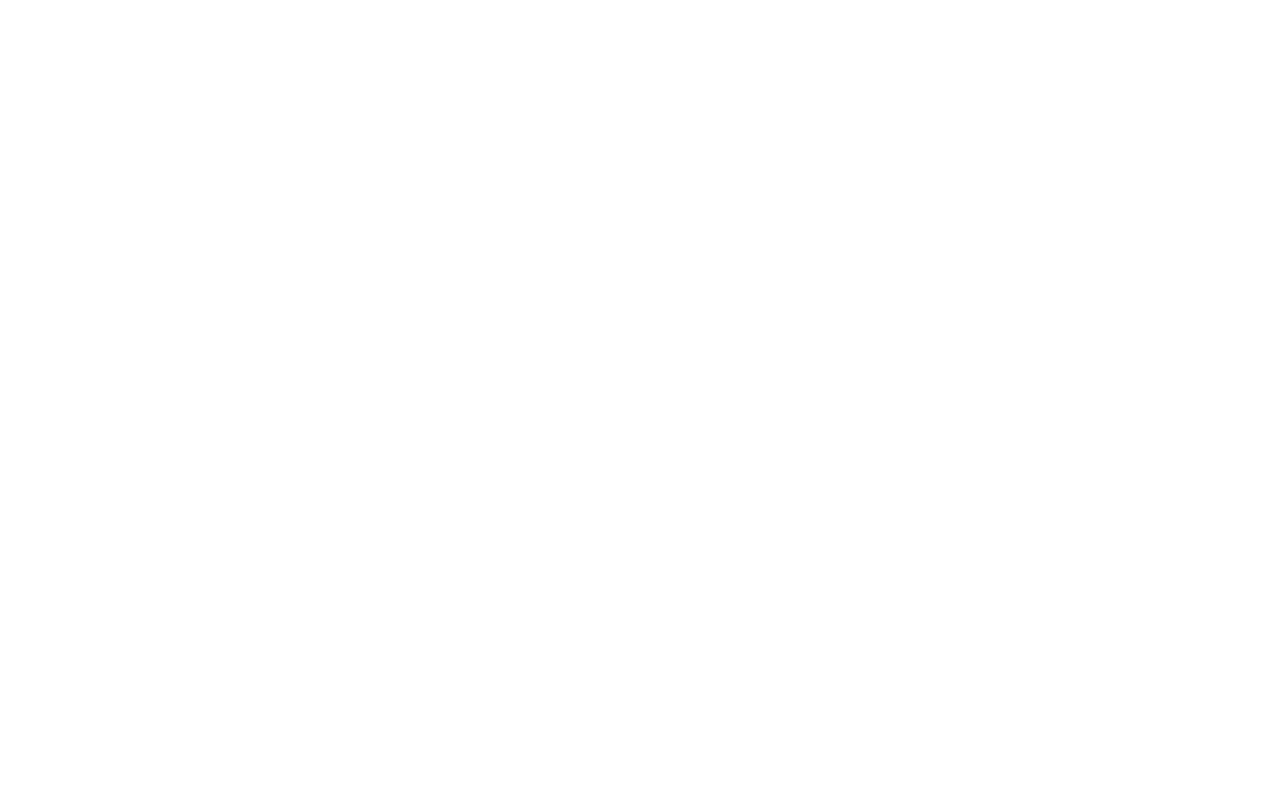
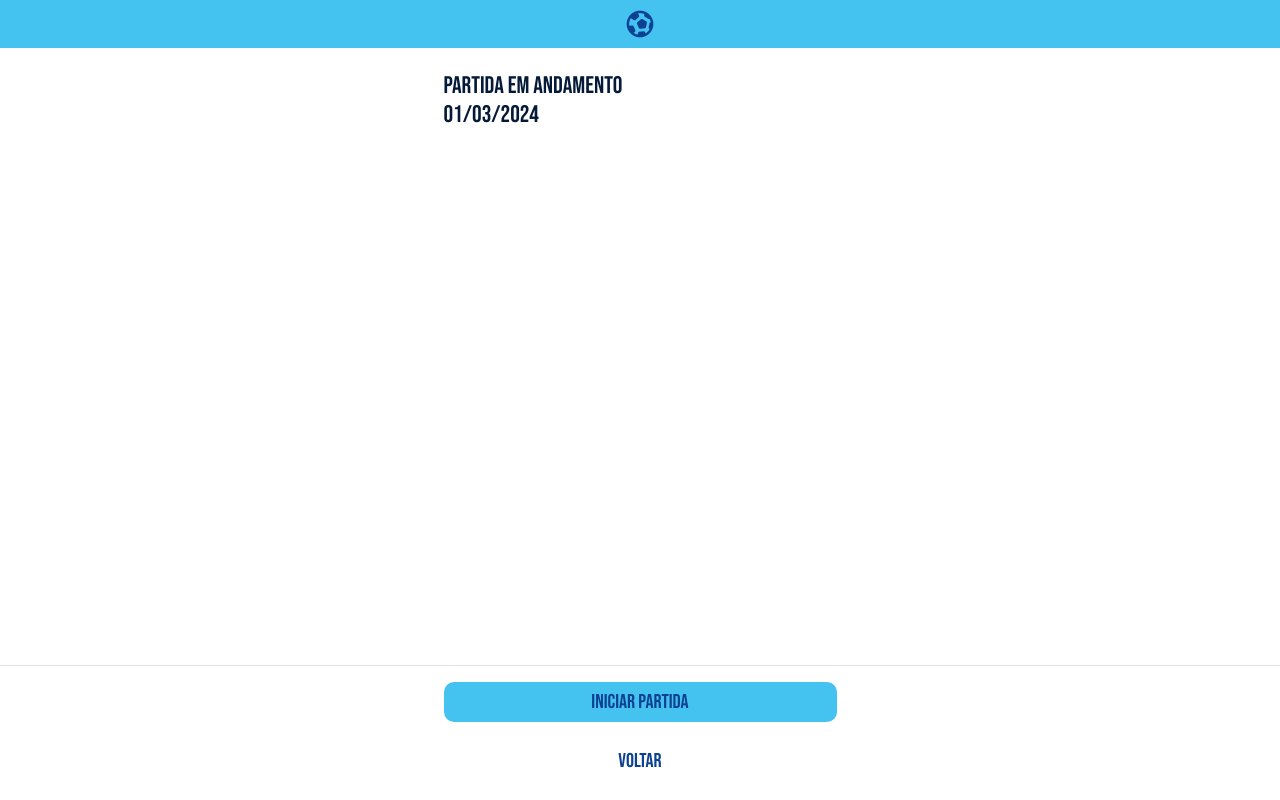
Before and after one commit to marcosvbs/players-stats-counter, a React (Vite) app: page /match-in-progress in a window 1280 px wide. Before the commit this address had no page. Built offline with nearby package versions, Linux system fonts and the light colour scheme.

Commit message:
add PlaterRanking context

```diff
--- a/src/Router/Router.tsx
+++ b/src/Router/Router.tsx
@@ -1,12 +1,14 @@
 import { Route, Routes } from "react-router-dom";
 import { Home } from "../pages/Home";
 import { AddPlayers } from "../pages/AddPlayers";
+import { MatchInProgress } from "../pages/MatchInProgress";
 
 export function Router() {
   return (
     <Routes>
       <Route path={"/"} element={<Home />} />
       <Route path={"/add-players"} element={<AddPlayers />} />
+      <Route path={"/match-in-progress"} element={<MatchInProgress />} />
     </Routes>
   );
 }
--- a/src/pages/AddPlayers/index.tsx
+++ b/src/pages/AddPlayers/index.tsx
@@ -1,6 +1,6 @@
 import { useState } from "react";
 import { Header } from "../../components/Header";
-import { AddPlayersContainer, MatchControllerContainer } from "./styles";
+import { AddPlayersContainer, MatchController } from "./styles";
 import { Link } from "react-router-dom";
 
 interface Player {
@@ -87,16 +87,17 @@ export function AddPlayers() {
           </div>
         </div>
 
-        <MatchControllerContainer>
+        <MatchController>
           <div>
             <button className={"startMatchButton"}>
-              <Link to={"/"}>Iniciar partida</Link>
+              <Link to={"/match-in-progress"}>Iniciar partida</Link>
             </button>
+
             <Link className={"backLink"} to={"/"}>
               Voltar
             </Link>
           </div>
-        </MatchControllerContainer>
+        </MatchController>
       </AddPlayersContainer>
     </>
   );
--- a/src/pages/AddPlayers/styles.ts
+++ b/src/pages/AddPlayers/styles.ts
@@ -81,7 +81,7 @@ export const AddPlayersContainer = styled.div`
   }
 `;
 
-export const MatchControllerContainer = styled.div`
+export const MatchController = styled.div`
   width: 100%;
 
   display: flex;
@@ -108,10 +108,8 @@ export const MatchControllerContainer = styled.div`
 
     .startMatchButton {
       width: 100%;
-      padding: 0.5rem 1rem;
 
       background: ${(props) => props.theme["blue-400"]};
-
       border-radius: 10px;
       border: none;
 
@@ -122,7 +120,14 @@ export const MatchControllerContainer = styled.div`
       }
 
       a {
+        display: flex;
+        justify-content: center;
+
+        width: 100%;
+        padding: 0.5rem 1rem;
+
         color: ${(props) => props.theme["blue-600"]};
+
         text-decoration: none;
       }
     }
--- /dev/null
+++ b/src/pages/MatchInProgress/index.tsx
@@ -0,0 +1,31 @@
+import { Link } from "react-router-dom";
+import { Header } from "../../components/Header";
+import { MatchInProgressContainer } from "./styles";
+import { MatchController } from "../AddPlayers/styles";
+
+export function MatchInProgress() {
+  const todayDate = new Date().toLocaleDateString("pt-br");
+
+  return (
+    <>
+      <Header />
+      <MatchInProgressContainer>
+        <h3>
+          Partida em andamento <br />
+          {todayDate}
+        </h3>
+
+        <MatchController>
+          <div>
+            <button className={"startMatchButton"}>
+              <Link to={"/match-in-progress"}>Iniciar partida</Link>
+            </button>
+            <Link className={"backLink"} to={"/add-players"}>
+              Voltar
+            </Link>
+          </div>
+        </MatchController>
+      </MatchInProgressContainer>
+    </>
+  );
+}
--- /dev/null
+++ b/src/pages/MatchInProgress/styles.ts
@@ -0,0 +1,75 @@
+import styled from "styled-components";
+
+export const MatchInProgressContainer = styled.div`
+  margin: 0 auto;
+  padding: 1.5rem 1rem;
+  max-width: 425px;
+
+  h3 {
+    margin-bottom: 1rem;
+  }
+`;
+
+export const MatchControllerContainer = styled.div`
+  width: 100%;
+
+  display: flex;
+  flex-direction: column;
+  align-items: center;
+  gap: 0.5rem;
+
+  background: ${(props) => props.theme.white};
+  border-top: 1px solid ${(props) => props.theme["low-opacity-gray"]};
+
+  position: fixed;
+  bottom: 0;
+  right: 0;
+
+  div {
+    display: flex;
+    flex-direction: column;
+    align-items: center;
+    gap: 1rem;
+
+    padding: 1rem;
+    width: 100%;
+    max-width: 425px;
+
+    .startMatchButton {
+      width: 100%;
+
+      background: ${(props) => props.theme["blue-400"]};
+      border-radius: 10px;
+      border: none;
+
+      cursor: pointer;
+
+      &:active {
+        filter: brightness(85%);
+      }
+
+      a {
+        display: flex;
+        justify-content: center;
+
+        width: 100%;
+        padding: 0.5rem 1rem;
+
+        color: ${(props) => props.theme["blue-600"]};
+
+        text-decoration: none;
+      }
+    }
+
+    .backLink {
+      padding: 0.5rem 1rem;
+
+      color: ${(props) => props.theme["blue-600"]};
+      text-decoration: none;
+
+      &:active {
+        filter: brightness(85%);
+      }
+    }
+  }
+`;
--- a/src/pages/home/index.tsx
+++ b/src/pages/home/index.tsx
@@ -9,9 +9,8 @@ export function Home() {
       <HomeContainer>
         <h2>
           Contabilize
-          <br /> <span className="specialWord">gols</span>,{" "}
-          <span className="specialWord">assistencias</span>,{" "}
-          <span className="specialWord">faltas</span> <br />e outras informações
+          <span className="specialWord"> gols </span>e
+          <span className="specialWord"> assistencias </span>
           durante sua partida de futebol.
         </h2>
 
```
Also changed, not shown: src/contexts/PlayerRanking.tsx (added, +45 -0 lines).
